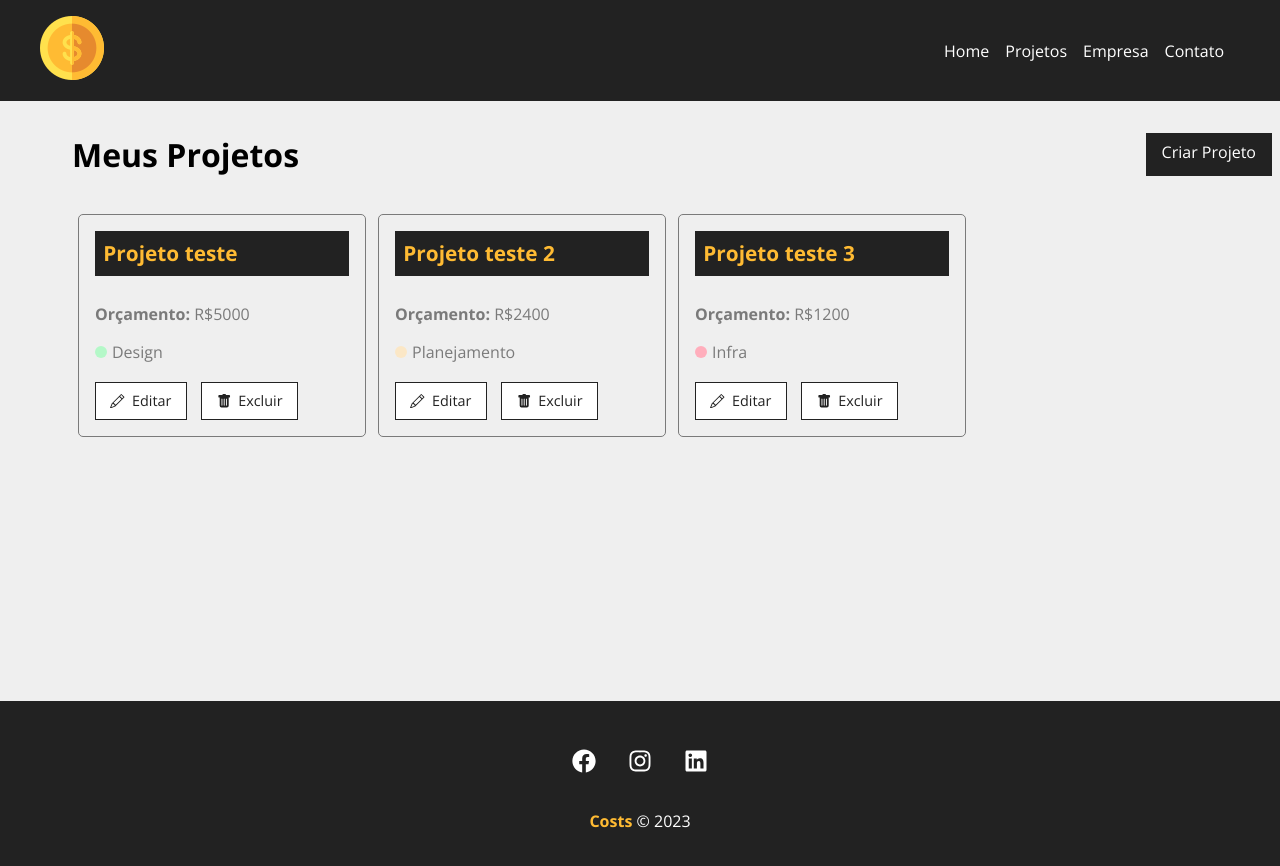
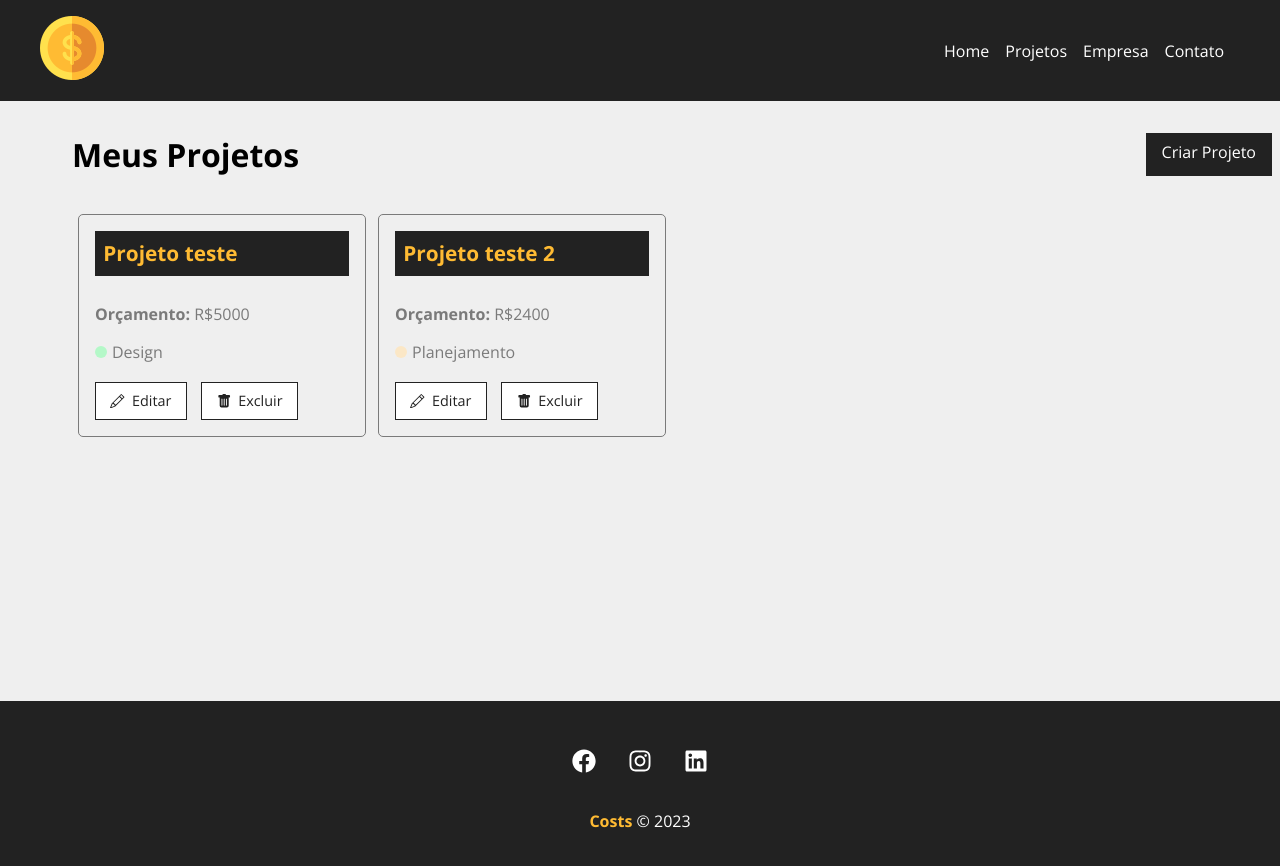
Before and after one commit to baladei/Costs, a React (Vite) app: page /projects in a window 1280 px wide. Shown: the top 866 px of the page. Built offline with nearby package versions, Linux system fonts and the light colour scheme; data requests are answered from the project's data file.

Commit message:
starting Edit page

```diff
--- a/db.json
+++ b/db.json
@@ -21,17 +21,6 @@
       "cost": 0,
       "services": [],
       "id": 2
-    },
-    {
-      "name": "Projeto teste 3",
-      "budget": "1200",
-      "category": {
-        "id": "1",
-        "name": "Infra"
-      },
-      "cost": 0,
-      "services": [],
-      "id": 3
     }
   ],
   "categories": [
--- /dev/null
+++ b/src/components/pages/Project.jsx
@@ -0,0 +1,35 @@
+import { useParams } from 'react-router-dom'
+import { useEffect, useState } from 'react'
+
+import { Loading } from '../layout/Loading'
+
+import './Project.css'
+
+export const Project = () => {
+
+    const {id} = useParams()
+    const [project, setProject] = useState([])
+
+    useEffect(() => {
+
+       setTimeout(() => {
+        fetch(`http://localhost:5200/projects/${id}`, {
+            method: 'GET',
+            headers: {
+                'Content-Type' : 'application/json'
+            },
+        })
+        .then((res) => res.json())
+        .then((data) => {
+            setProject(data)
+        })
+        .catch((err) => console.log(err))
+    }, 500)
+    }, [id])
+
+  return (
+    <>
+    {project.name ? <p>{project.name}</p> : <Loading />}
+    </>
+  )
+}
--- a/src/components/pages/Projects.jsx
+++ b/src/components/pages/Projects.jsx
@@ -14,6 +14,7 @@ export const Projects = () => {
 
   const [projects, setProjects] = useState([])
   const [loading, setLoading] = useState(true)
+  const [projectMessage, setProjetcMessage] = useState('')
 
   const location = useLocation()
   let message = ''
@@ -49,9 +50,9 @@ export const Projects = () => {
       },
     })
     .then((res) => res.json())
-    .then((data) => {
+    .then(() => {
       setProjects(projects.filter((project) => project.id !== id))
-      //message
+      setProjetcMessage('Projeto removido com sucesso!')
     })
     .catch((err) => console.log(err))
   }
@@ -64,6 +65,7 @@ export const Projects = () => {
       <LinkButton to="/newproject" text="Criar Projeto" />
       </div>
       {message && <Message type="sucess" msg={message} />}
+      {projectMessage && <Message type="sucess" msg={projectMessage} />}
       <Container customClass="start">
         {projects.length > 0 &&
         projects.map((project) => (
--- a/src/components/project/ProjectCard.jsx
+++ b/src/components/project/ProjectCard.jsx
@@ -21,7 +21,7 @@ export const ProjectCard = ({id, name, budget, category, handleRemove}) => {
         {/* para colorir a bolinha, transformo tudo em letra minuscula para achar na {category} */}
       </p>
       <div className='project_card_actions'>
-        <Link to='/'>
+        <Link to={`/project/${id}`}>
           <BsPencil /> Editar
         </Link>
         <button onClick={remove}>
--- a/src/main.jsx
+++ b/src/main.jsx
@@ -13,6 +13,7 @@ import { Container } from './components/layout/Container'
 import { Navbar } from './components/layout/Navbar'
 import { Footer } from './components/layout/Footer'
 import { Projects } from './components/pages/Projects'
+import { Project } from './components/pages/Project'
 
 ReactDOM.createRoot(document.getElementById('root')).render(
   <React.StrictMode>
@@ -21,10 +22,11 @@ ReactDOM.createRoot(document.getElementById('root')).render(
     <Container customClass="min-height">
     <Routes>
       <Route exact path='/' element={<Home />} />
-      <Route exact path='/projects' element={<Projects />} />
-      <Route exact path='/contact' element={<Contact />} />
-      <Route exact path='/company' element={<Company />} />
-      <Route exact path='/newproject' element={<NewProject />} />
+      <Route path='/projects' element={<Projects />} />
+      <Route path='/contact' element={<Contact />} />
+      <Route path='/company' element={<Company />} />
+      <Route path='/newproject' element={<NewProject />} />
+      <Route path='/project/:id' element={<Project />} />
     </Routes>
     </Container>
     <Footer />
```
Also changed, not shown: src/components/pages/Project.css (added).
